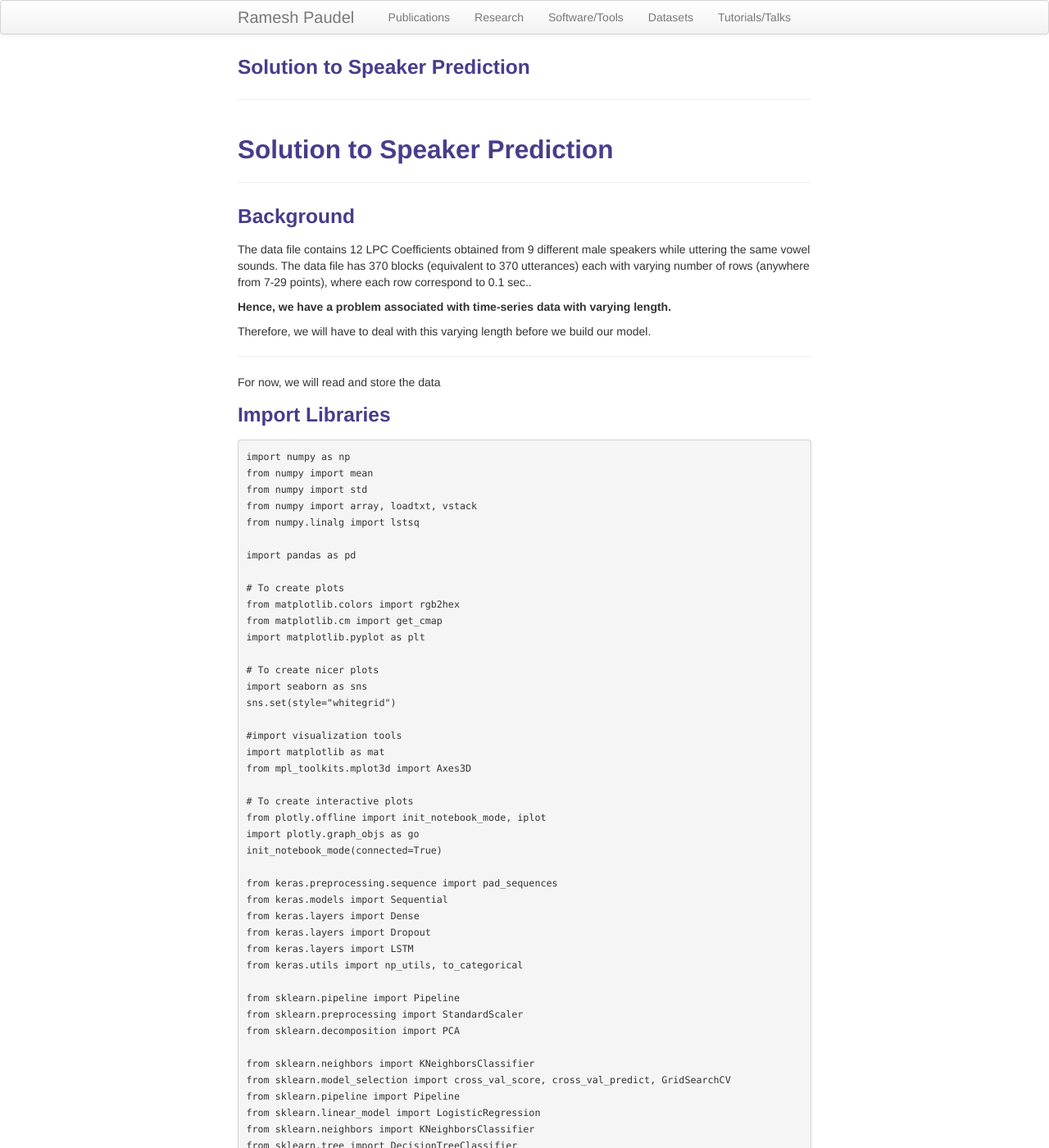
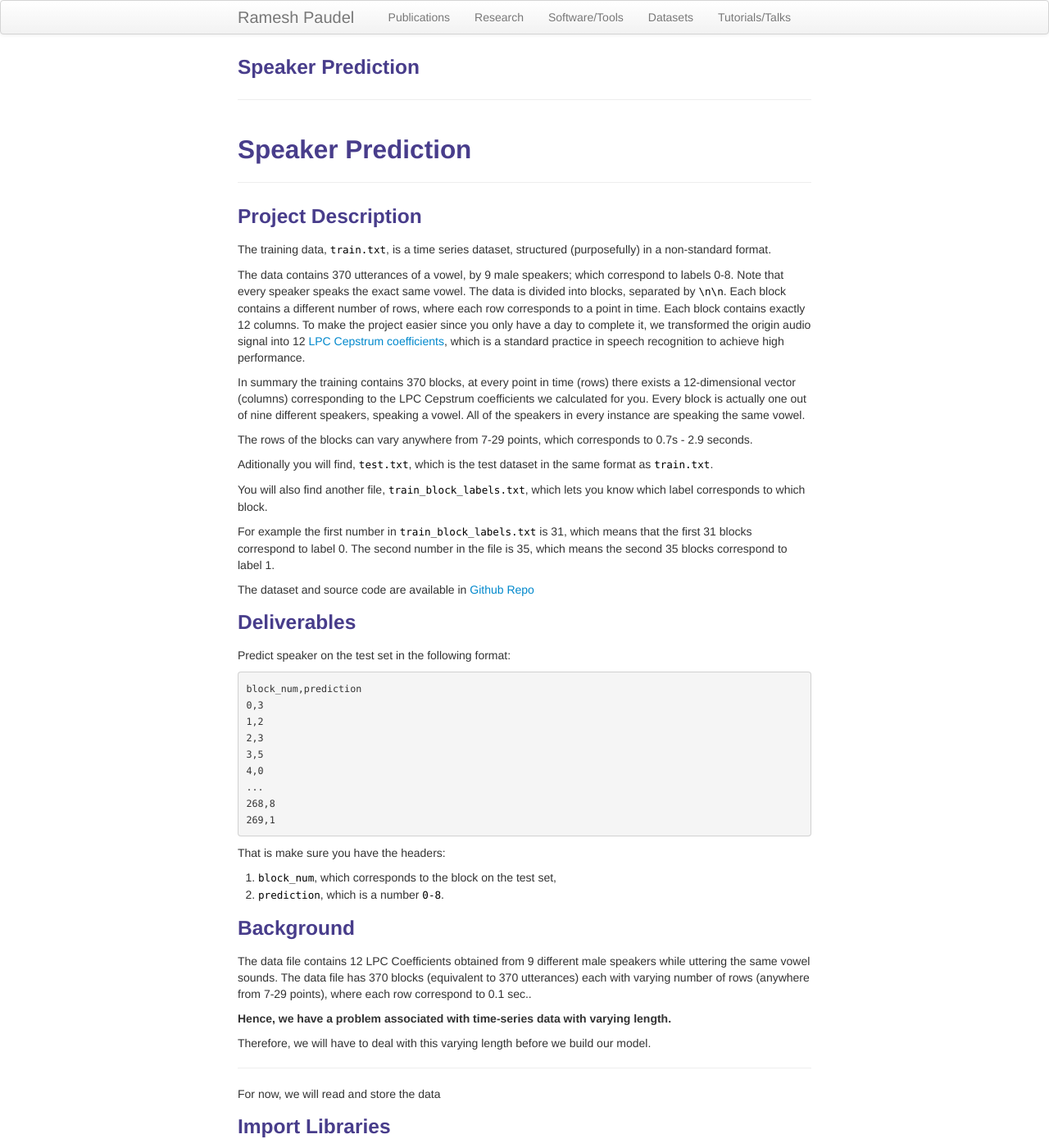
Before and after one commit to rpaudel42/rpaudel42.github.io, a Jekyll site: the page built from pages/speaker/speakerclassification.md, in a window 1280 px wide and 1400 px high. Shown: the whole window at 82% size. Built offline with Jekyll 4.4.1, drawn with Linux system fonts in a browser that asks for light colours; our own code applies the rules of GitHub Pages for plain Markdown files.

````diff
--- a/pages/speaker/speakerclassification.md
+++ b/pages/speaker/speakerclassification.md
@@ -1,6 +1,44 @@
 
-## Solution to Speaker Prediction
+## Speaker Prediction
 ----------------
+### Project Description
+
+The training data, `train.txt`, is a time series dataset, structured (purposefully) in a non-standard format.
+
+The data contains 370 utterances of a vowel, by 9 male speakers; which correspond to labels 0-8. Note that every speaker speaks the exact same vowel. The data is divided into blocks, separated by `\n\n`. Each block contains a different number of rows, where each row corresponds to a point in time. Each block contains exactly 12 columns. To make the project easier since you only have a day to complete it, we transformed the origin audio signal into 12 [LPC Cepstrum coefficients](http://research.cs.tamu.edu/prism/lectures/sp/l9.pdf), which is a standard practice in speech recognition to achieve high performance.
+
+In summary the training contains 370 blocks, at every point in time (rows) there exists a 12-dimensional vector (columns) corresponding to the LPC Cepstrum coefficients we calculated for you. Every block is actually one out of nine different speakers, speaking a vowel. All of the speakers in every instance are speaking the same vowel.
+
+The rows of the blocks can vary anywhere from 7-29 points, which corresponds to 0.7s - 2.9 seconds.
+
+Aditionally you will find, `test.txt`, which is the test dataset in the same format as `train.txt`.
+
+You will also find another file, `train_block_labels.txt`, which lets you know which label corresponds to which block.
+
+For example the first number in `train_block_labels.txt` is 31, which means that the first 31 blocks correspond to label 0. The second number in the file is 35, which means the second 35 blocks correspond to label 1.
+
+The dataset and source code are available in [Github Repo](https://github.com/rpaudel42/SpeakerPrediction)
+
+### Deliverables
+
+Predict speaker on the test set in the following format:
+
+```
+block_num,prediction
+0,3
+1,2
+2,3
+3,5
+4,0
+...
+268,8
+269,1
+```
+
+That is make sure you have the headers:
+
+1. `block_num`, which corresponds to the block on the test set,
+2. `prediction`, which is a number `0-8`.
 
 ### Background
 
````
